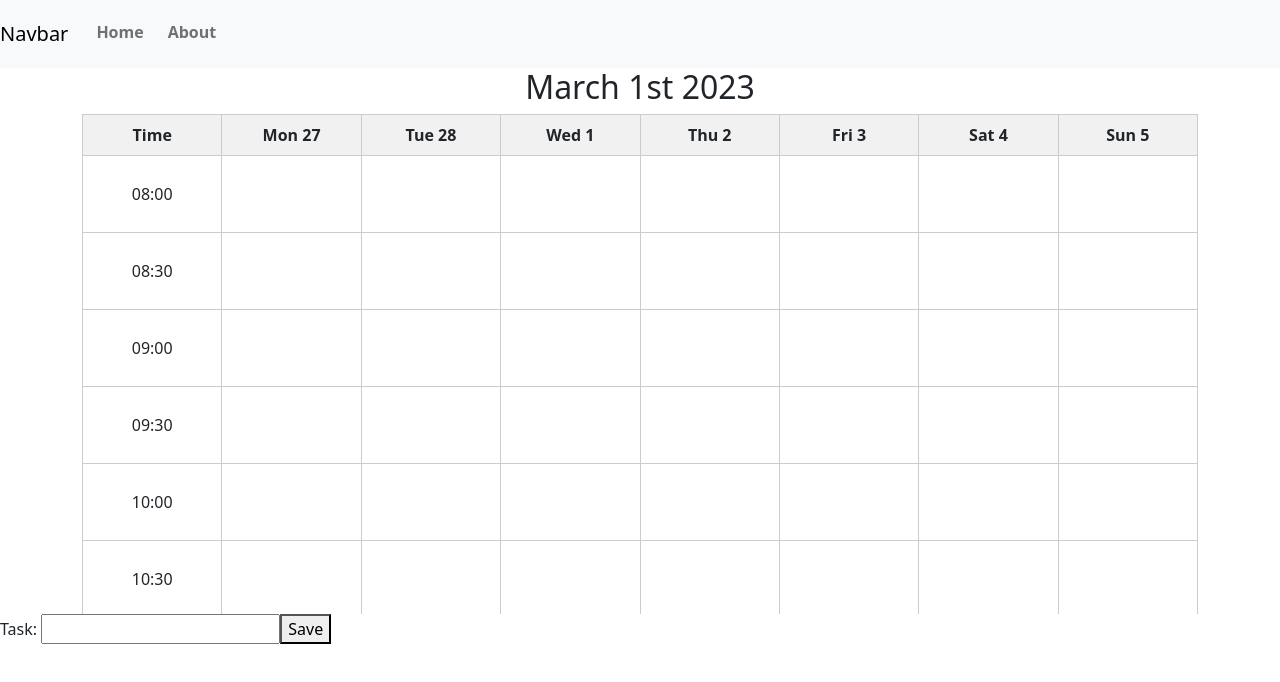
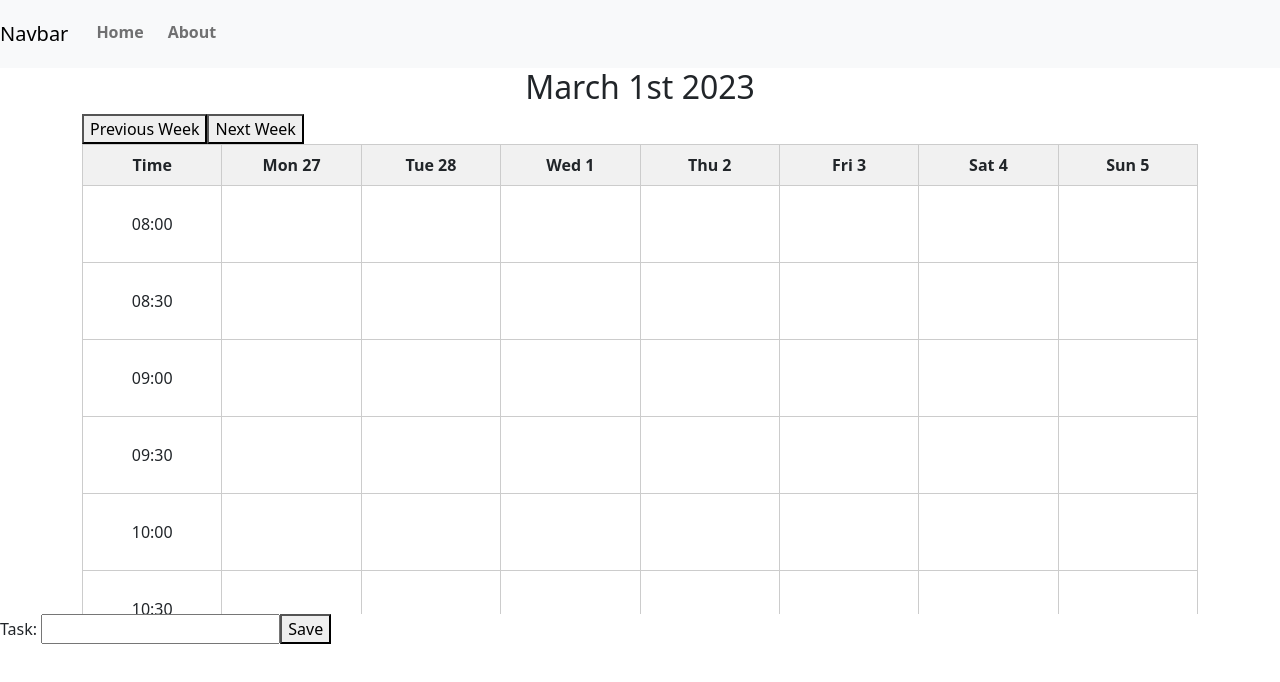
Before and after one commit to Sam-Razavi/Agile-Vue-project-team-10, a Vue app in the folder vue-project/: page / in a window 1280 px wide. Shown: the top 682 px of the page. Built offline with nearby package versions, Linux system fonts and the light colour scheme.

Commit message:
Previous and next week View

```diff
--- a/vue-project/src/components/WeeklyCalendar.vue
+++ b/vue-project/src/components/WeeklyCalendar.vue
@@ -1,6 +1,10 @@
 <template>
   <h2 class="current-date text-center">{{ currentDate }}</h2>
   <div class="container">
+    <div class="btn-group">
+      <button @click="viewPreviousWeek">Previous Week</button>
+      <button @click="viewNextWeek">Next Week</button>
+    </div>
     <table>
       <thead>
         <tr>
@@ -34,11 +38,7 @@ import moment from 'moment'
 
 export default {
   data() {
-    const days = []
-    const firstDayOfTheCurrentWeek = moment().weekday(1)
-    for (let i = 0; i < 7; i++) {
-      days.push(moment(firstDayOfTheCurrentWeek).add(i, 'days'))
-    }
+    const days = this.getWeekDays(moment())
     return {
       currentDate: moment().format('MMMM Do YYYY'),
       days: days,
@@ -77,6 +77,22 @@ export default {
     },
     cellKey(day, hour) {
       return `${day.format('YYYY-MM-DD')} ${hour}`
+    },
+    getWeekDays(date) {
+      const days = []
+      const startOfWeek = moment(date).weekday(1)
+      for (let i = 0; i < 7; i++) {
+        days.push(moment(startOfWeek).add(i, 'days'))
+      }
+      return days
+    },
+    viewPreviousWeek() {
+      const previousWeek = moment(this.days[0]).subtract(1, 'week')
+      this.days = this.getWeekDays(previousWeek)
+    },
+    viewNextWeek() {
+      const nextWeek = moment(this.days[6]).add(1, 'day')
+      this.days = this.getWeekDays(nextWeek)
     }
   }
 }
```
